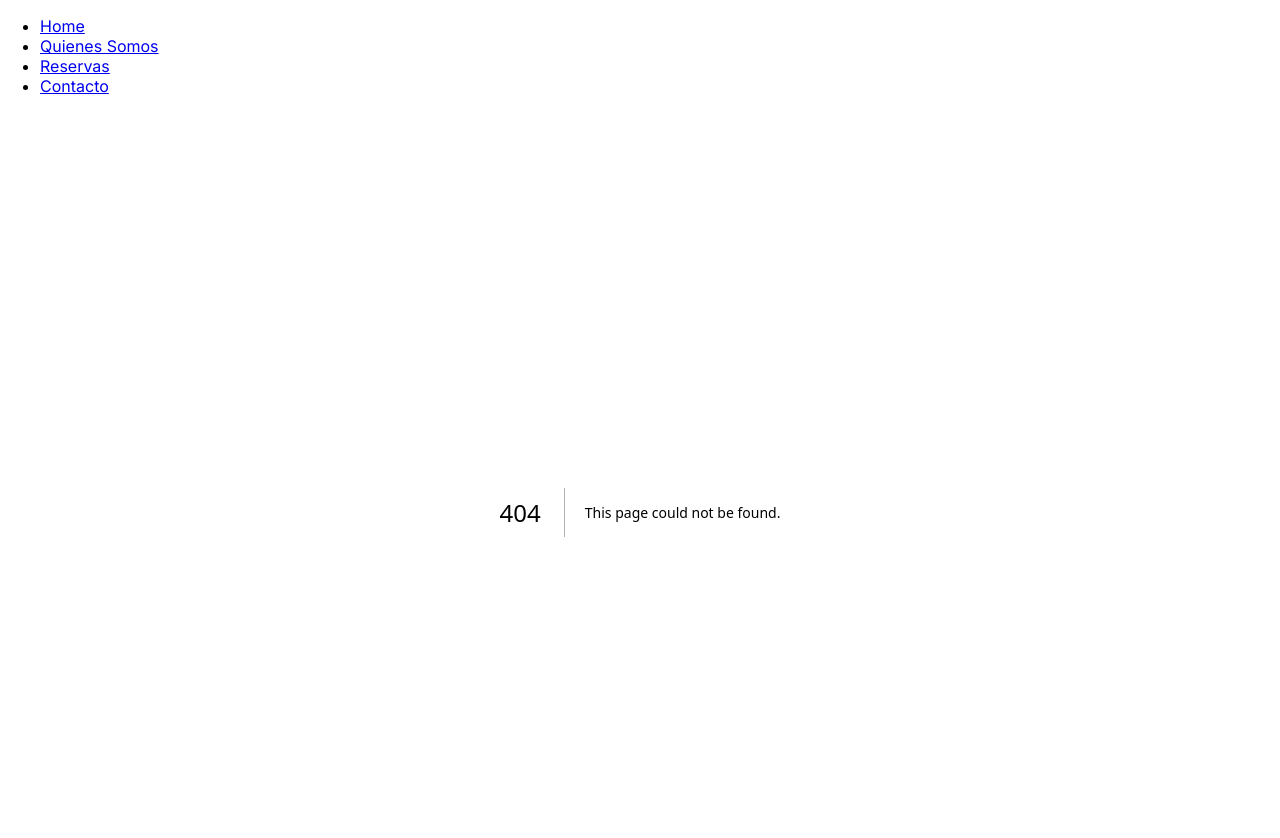
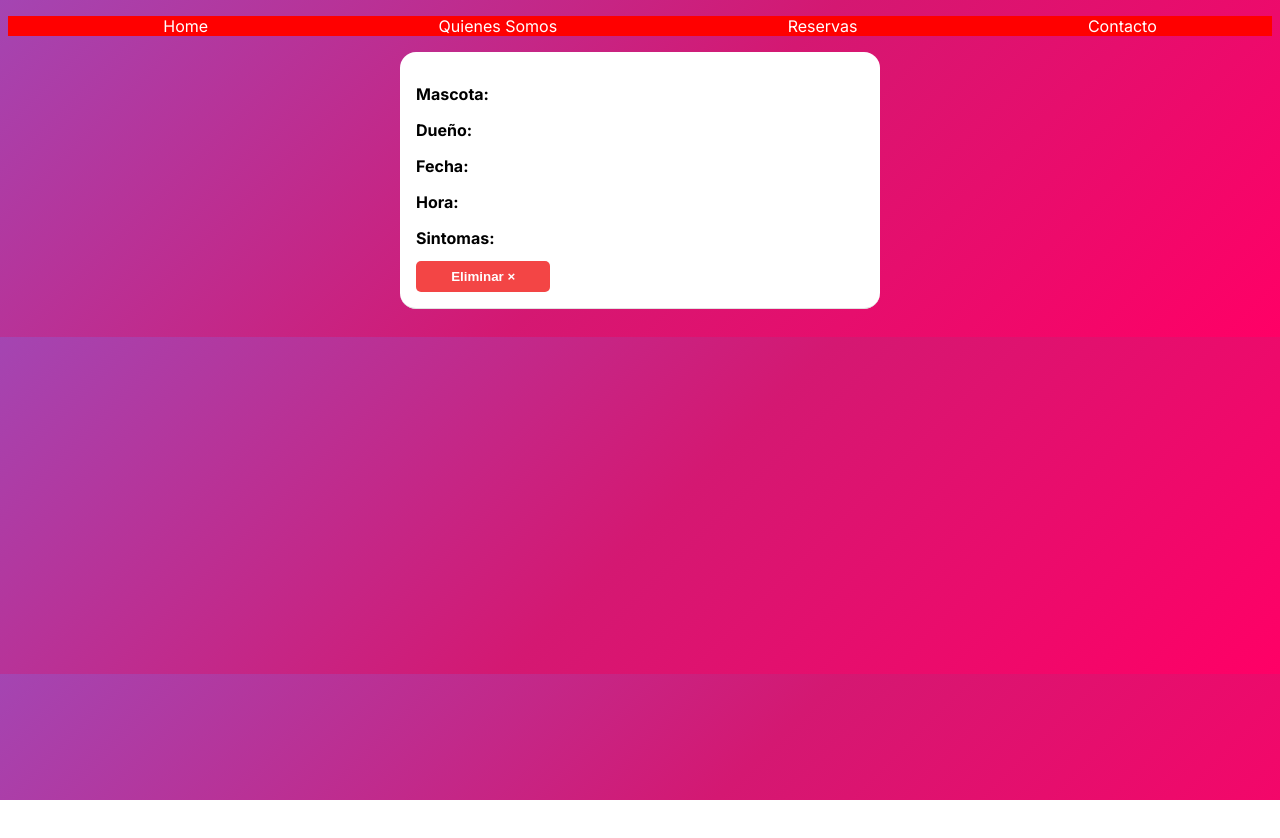
Before and after one commit to Tinchoraber/TP6-EFSI, a Next.js app: page /components/Cita in a window 1280 px wide. Before the commit this address had no page. Shown: the top 838 px of the page. After the commit the page ends 800 px from the top, so only its background shows below. Built offline with nearby package versions, Linux system fonts and the light colour scheme.

Commit message:
Agregamos mucho estilo

```diff
--- /dev/null
+++ b/app/components/Cita/Cita.module.css
@@ -0,0 +1,40 @@
+.cita {
+    padding: 1rem;
+    background: white;
+    border-bottom: 1px solid #e1e1e1;
+    color: black;
+    margin-bottom: 20px;
+    border-radius: 0;
+    width: 35vw;
+}
+.cita:first-of-type {
+    border-top-left-radius: 1rem;
+    border-top-right-radius: 1rem;
+}
+
+.cita:last-of-type {
+    border-bottom-left-radius: 1rem;
+    border-bottom-right-radius: 1rem;
+}
+.cita p {
+    font-weight: bold;
+    margin-bottom: 0.8rem;
+}
+.cita p span {
+    font-weight: normal;
+
+}
+.citaPadre{
+    display: flex;
+    justify-content: center;
+}
+
+.button{
+    width: 30%;
+    padding: .5rem;
+    background-color: rgb(243, 69, 69);
+    border: 0;
+    border-radius: 5px;
+    color: white;
+    font-weight: bold
+}
--- /dev/null
+++ b/app/components/Cita/page.js
@@ -0,0 +1,23 @@
+import styles from './Cita.module.css'
+import React from "react"
+
+export default function Cita({mascota, propietario, fecha, hora, sintomas, citas, setCitas, id}) {
+        const eliminarCita = () => {
+            let eliminar = window.confirm("Estas seguro de eliminar la cita?");
+            if (eliminar) {
+                setCitas(citas.filter(c => c.id !== id))
+            }
+        };
+        return (
+                <div className={styles.citaPadre}>
+                <div className={styles.cita}>
+                    <p>Mascota: <span>{mascota}</span></p>
+                    <p>Dueño: <span>{propietario}</span></p>
+                    <p>Fecha: <span>{fecha}</span></p>
+                    <p>Hora: <span>{hora}</span></p>
+                    <p>Sintomas: <span>{sintomas}</span></p>
+                    <button className={styles.button} onClick={eliminarCita}>Eliminar ×</button>
+                </div>
+                </div>
+        )
+}
--- a/app/components/Form/Form.module.css
+++ b/app/components/Form/Form.module.css
@@ -9,10 +9,27 @@
     justify-content: center;
     align-items: center;
     gap: 10px;
-    width: 100%;
-    padding: 1rem;
+    width: 50vw;
 }
-.input{
+.input {
     padding: .5rem;
     width: 50%;
 }
+.textarea{
+    padding: .5rem;
+    width: 50%;
+    height: 100px;
+}
+
+.button{
+    width: 30%;
+    padding: .5rem;
+    background-color: rgb(69, 164, 243);
+    border: 0;
+    border-radius: 5px;
+    color: white;
+    font-weight: bold;
+    display: flex;
+    justify-content: center;
+    align-items: center;
+}
--- a/app/components/Form/page.js
+++ b/app/components/Form/page.js
@@ -53,7 +53,7 @@ export default function Form({ setCitas, citas }) {
             <input type="time" name="hora" className={styles.input} placeholder="Nombre Mascota" defaultValue=""/>
             <label className={styles.label}>Sintomas</label>
             <textarea name="sintomas" className={styles.textarea}></textarea>
-            <button type="submit" className={styles.button}>Agregar Cita</button>
+            <button type="submit" className={styles.button}>AGREGAR CITA</button>
         </form>
     )
 }
--- a/app/globals.css
+++ b/app/globals.css
@@ -2,3 +2,20 @@ body{
     background-image: linear-gradient(-225deg, #A445B2 0%, #D41872 52%, #FF0066 100%);
 
   }
+  nav{
+    background-color: red;
+    padding: 0;
+    margin: 0;
+  }
+  ul{
+    display: flex;
+    justify-content: space-around;
+
+  }
+  ul li{
+    list-style-type: none;
+  }
+  a{
+    color: white;
+    text-decoration: none;
+  }
--- a/app/layout.js
+++ b/app/layout.js
@@ -1,6 +1,6 @@
 import { Inter } from "next/font/google";
 import Link from "next/link";
-import "./globals.css";
+import styles from "./globals.css";
 const inter = Inter({ subsets: ["latin"] });
 
 export const metadata = {
--- a/app/reservas/page.js
+++ b/app/reservas/page.js
@@ -3,6 +3,7 @@ import styles from "./reservas.module.css";
 import Titulo from "../components/Titulo/page.js";
 import Subtitulo from "../components/SubTitulo/page.js";
 import Form from "../components/Form/page.js";
+import Listado from "../components/Listado/page.js";
 import { useState } from 'react';
 
 export default function Reservas() {
@@ -10,12 +11,15 @@ export default function Reservas() {
    return (
     <>
         <Titulo texto="ADMINISTRADOR DE PACIENTES" />
+        <div className={`${styles.divGeneral}`}>
         <div className={`${styles.padre}`}>
         <Subtitulo texto="CREAR MI CITA"></Subtitulo>
         <Form setCitas={setCitas} citas={citas}></Form>
         </div>
         <div className={`${styles.padre}`}>
         <Subtitulo texto="ADMINISTRA TUS CITAS"></Subtitulo>
+        <Listado citas={citas} setCitas={setCitas}></Listado>
+        </div>
         </div>
     </>
   );
--- a/package.json
+++ b/package.json
@@ -11,6 +11,7 @@
   "dependencies": {
     "next": "14.2.4",
     "react": "^18.3.1",
-    "react-dom": "^18.3.1"
+    "react-dom": "^18.3.1",
+    "skeleton": "^0.1.2"
   }
 }
```
Also changed, not shown: app/components/Listado/page.js (added, +8 -0 lines), app/reservas/reservas.module.css (+4 -6 lines), app/components/Listado/Listado.module.css (added), 1 other file (tests, documents, lock files or other folders).
